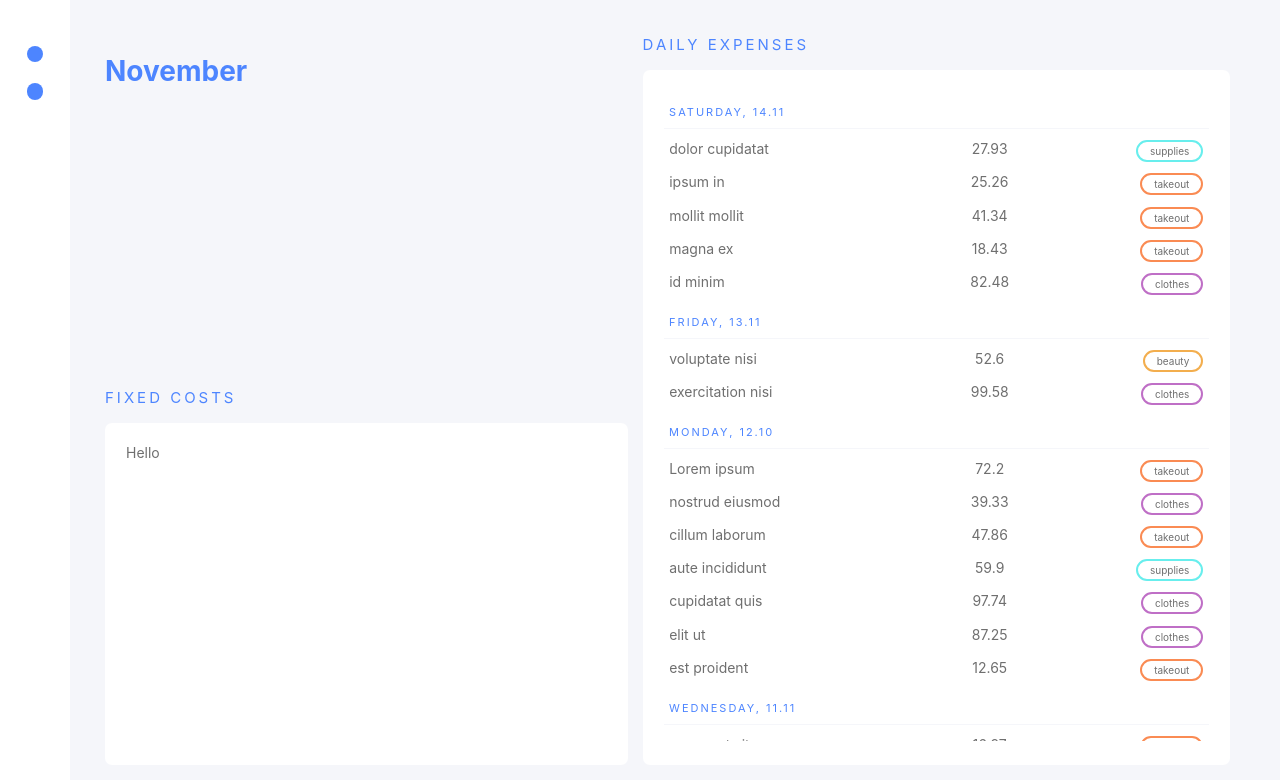
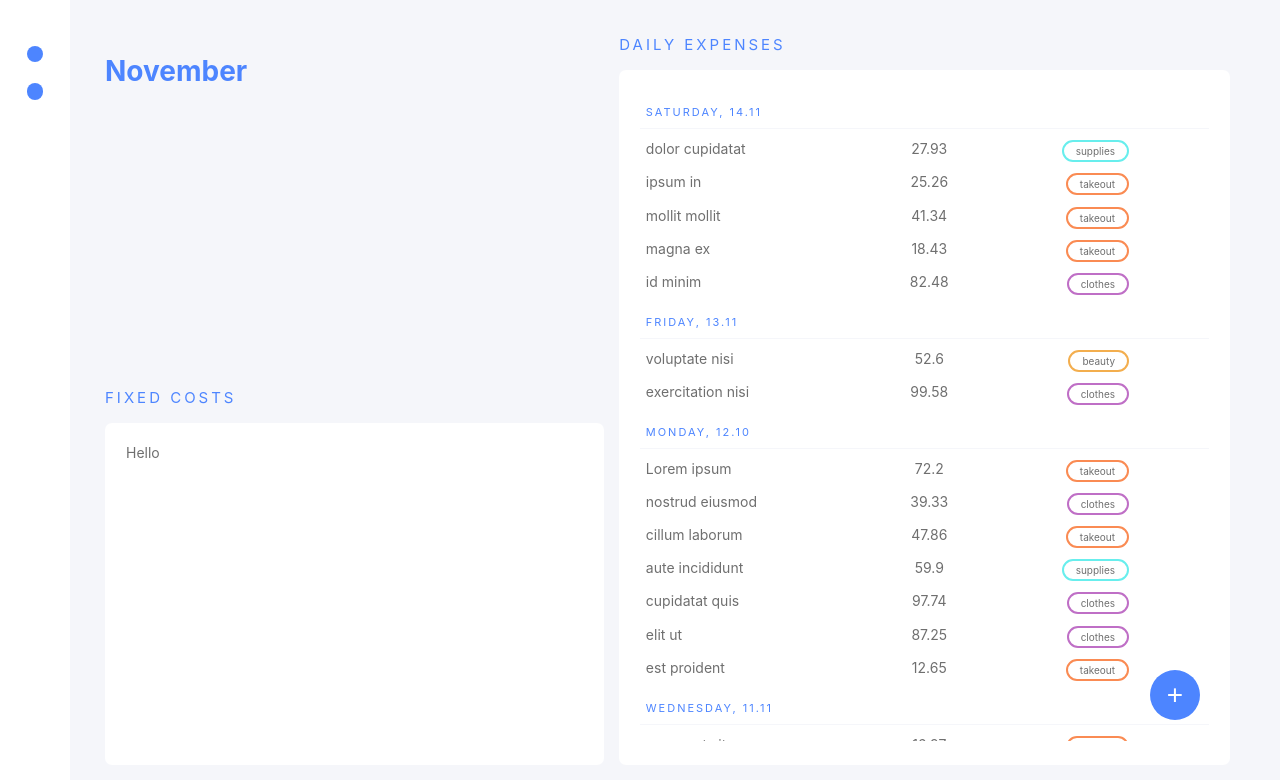
Before and after one commit to kasia-basia/mybudget, a React (Create React App) app: page / in a window 1280 px wide. Shown: the top 780 px of the page. Built offline with nearby package versions, Linux system fonts and the light colour scheme.

Commit message:
Add ExpensesRow edit and delete icons

```diff
--- a/src/components/ExpensesPanel/AddButton/AddButton.module.scss
+++ b/src/components/ExpensesPanel/AddButton/AddButton.module.scss
@@ -2,11 +2,11 @@
 
 .wrapper {
   position: fixed;
-  bottom: 3em;
+  bottom: 5rem;
   right: 5rem;
 
   button {
-    background: $peony;
+    background: $primary-blue;
     width: 50px;
     height: 50px;
     border-radius: 100%;
@@ -16,7 +16,7 @@
     transition: background-color 0.1s ease-in;
 
     &:hover {
-      background: darken($peony, 15%);
+      background: darken($primary-blue, 10%);
     }
   }
 }
--- /dev/null
+++ b/src/components/ExpensesPanel/ExpensesTable/ExpensesRow/ExpensesRow.jsx
@@ -0,0 +1,34 @@
+import React from "react";
+import propTypes from "prop-types";
+import CategoryBadge from "components/CategoryBadge/CategoryBadge";
+import { ReactComponent as Edit } from "assets/icons/edit.svg";
+import { ReactComponent as Delete } from "assets/icons/delete.svg";
+import styles from "./ExpensesRow.module.scss";
+
+const ExpenseRow = ({ rowData }) => {
+  const { name, amount, category } = rowData;
+
+  return (
+    <div className={styles.rowWrapper}>
+      <div className={styles.name}> {name}</div>
+      <div className={styles.amount}> {amount}</div>
+      <div className={styles.category}>
+        <CategoryBadge category={category} />
+      </div>
+      <div className={styles.icons}>
+          <Edit />
+          <Delete />
+      </div>
+    </div>
+  );
+};
+
+ExpenseRow.propTypes = {
+  rowData: propTypes.shape({
+    name: propTypes.string,
+    amount: propTypes.number,
+    category: propTypes.string,
+  }),
+};
+
+export default ExpenseRow;
--- /dev/null
+++ b/src/components/ExpensesPanel/ExpensesTable/ExpensesRow/ExpensesRow.module.scss
@@ -0,0 +1,44 @@
+@import "assets/styles/variables";
+
+.rowWrapper {
+  display: flex;
+  justify-content: space-between;
+  padding: 0.4em;
+}
+
+.name {
+  width: 40%;
+}
+
+.amount {
+  width: 15%;
+  text-align: center;
+}
+
+.category {
+  width: 25%;
+  display: flex;
+  justify-content: flex-end;
+}
+
+.icons {
+  display: flex;
+  width: 10%;
+  opacity: 0;
+  transition: opacity 0.1s ease-in;
+
+  svg {
+    width: 15px;
+    path {
+      fill: $primary-blue;
+    }
+  }
+
+  svg:not(last-child) {
+    margin-right: 5px;
+  }
+}
+
+.rowWrapper:hover .icons {
+  opacity: 1;
+}
--- a/src/components/ExpensesPanel/ExpensesTable/ExpensesTable.jsx
+++ b/src/components/ExpensesPanel/ExpensesTable/ExpensesTable.jsx
@@ -1,22 +1,10 @@
 import React from "react";
+import PropTypes from "prop-types";
 import { format } from "date-fns";
-import PropTypes from "prop-types";
+import useWindowSize from "utils/useWindowSize";
+import AddButton from "components/ExpensesPanel/AddButton/AddButton";
+import ExpenseRow from "components/ExpensesPanel/ExpensesTable/ExpensesRow/ExpensesRow";
 import styles from "./ExpensesTable.module.scss";
-import CategoryBadge from "components/CategoryBadge/CategoryBadge";
-import useWindowSize from "utils/useWindowSize";
-
-const ExpenseRow = ({ rowData }) => {
-  const { name, amount, category } = rowData;
-  return (
-    <div className={styles.rowWrapper}>
-      <div className={styles.name}> {name}</div>
-      <div className={styles.amount}> {amount}</div>
-      <div className={styles.category}>
-        <CategoryBadge category={category} />
-      </div>
-    </div>
-  );
-};
 
 const DateRow = ({ date }) => {
   const formattedDate = format(new Date(date), "EEEE, d.M");
@@ -45,12 +33,13 @@ const ExpensesTable = ({ data }) => {
           ))}
         </>
       ))}
+      <AddButton />
     </div>
   );
 };
 
 ExpensesTable.propTypes = {
-    data: PropTypes.arrayOf(PropTypes.shape)
+  data: PropTypes.arrayOf(PropTypes.shape),
 };
 
 export default ExpensesTable;
--- a/src/components/ExpensesPanel/ExpensesTable/ExpensesTable.module.scss
+++ b/src/components/ExpensesPanel/ExpensesTable/ExpensesTable.module.scss
@@ -2,12 +2,6 @@
 
 .tableWrapper {
   overflow-y: scroll;
-}
-
-.rowWrapper {
-  display: flex;
-  justify-content: space-between;
-  padding: 0.4em;
 }
 
 .date {
@@ -19,16 +13,3 @@
   padding: 0.8em 0.5em;
   border-bottom: 1px solid $slate-gray;
 }
-
-.name {
-  width: 50%;
-}
-.amount {
-  width: 20%;
-  text-align: center;
-}
-.category {
-  width: 30%;
-  display: flex;
-  justify-content: flex-end;
-}
```
Also changed, not shown: src/assets/icons/delete.svg (added), src/assets/icons/edit.svg (added).
